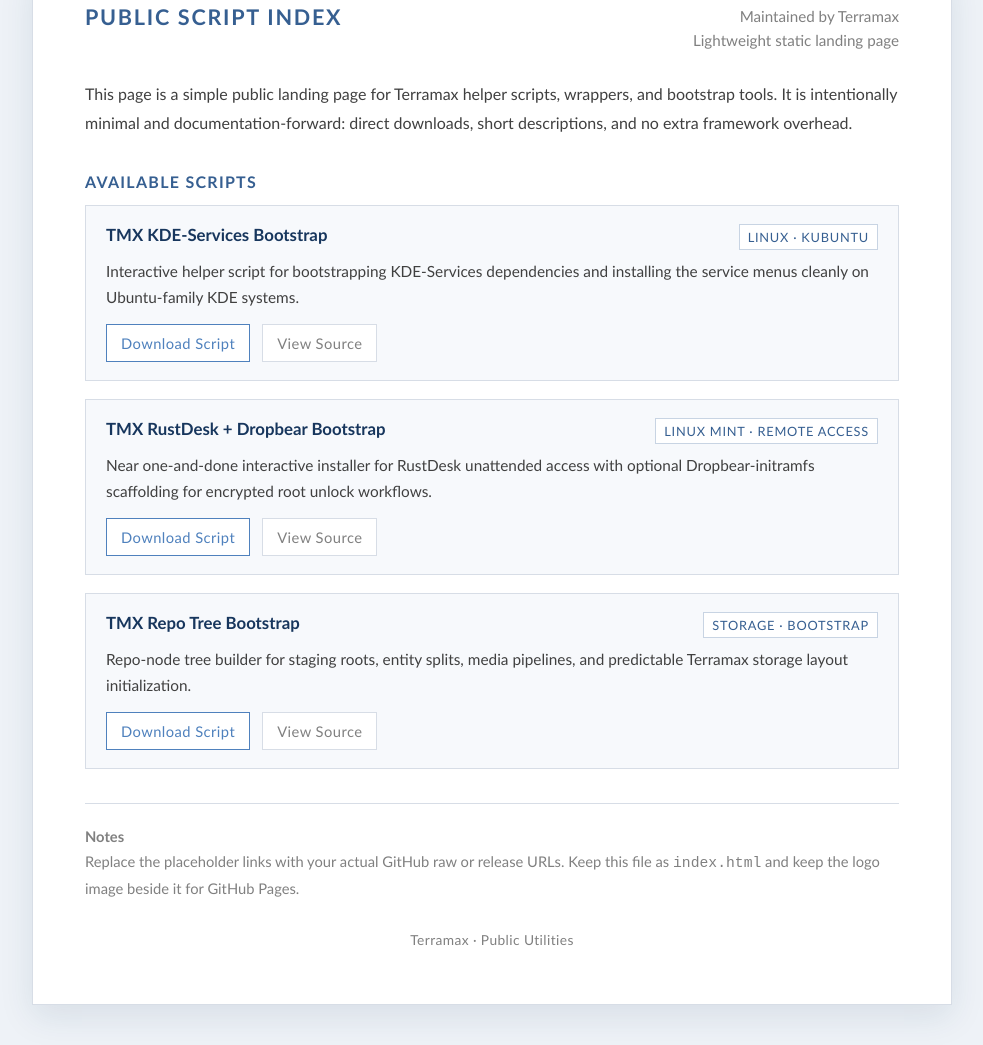
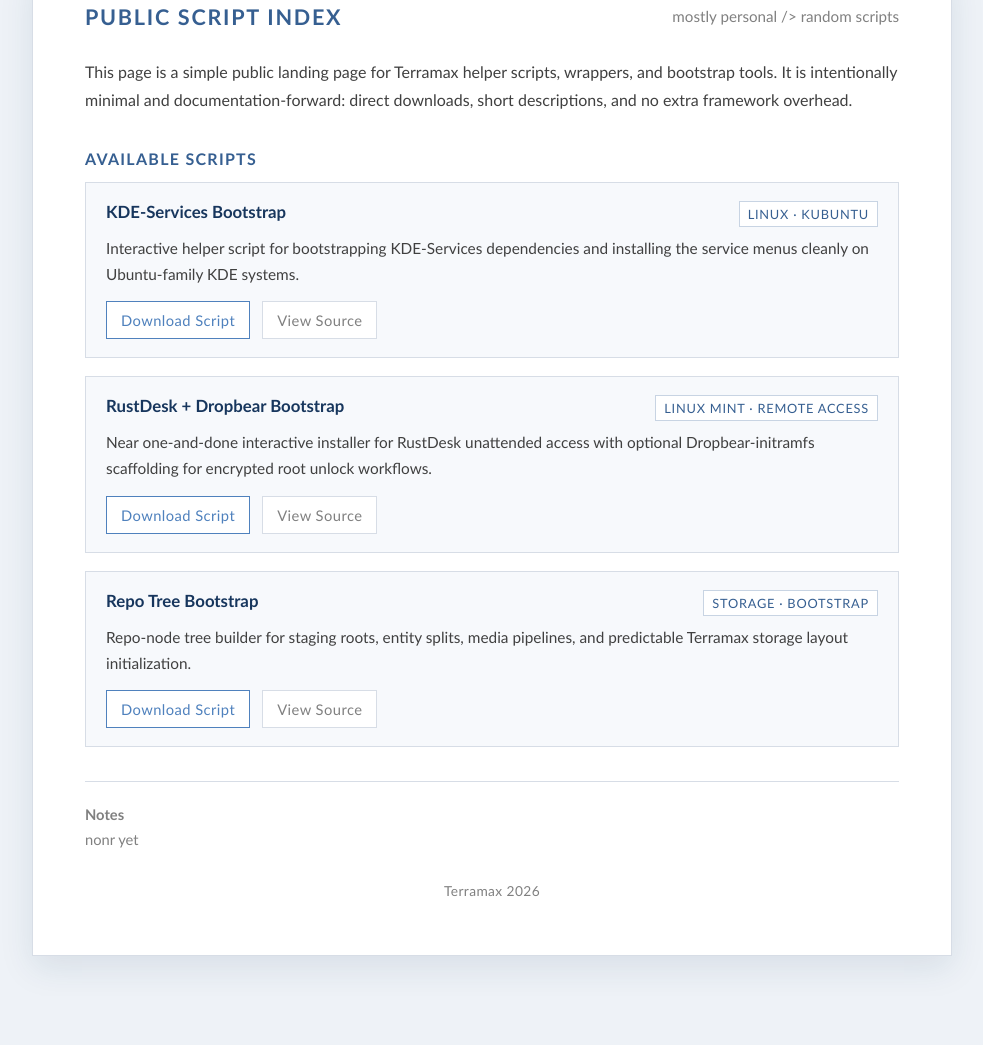
Before and after one commit to terramax-tech/tmx-FreeCandy, a plain HTML site: page index.html in a window 1280 px wide. Shown: the part 232-1277 px from the top of the page, without its empty margins (148-1131 px from the left). After the commit the page ends 1228 px from the top, so only its background shows below. Drawn offline with Linux system fonts and the light colour scheme.

Commit message:
Revise script names and footer details
Updated script names and footer information in index.html.

```diff
--- a/index.html
+++ b/index.html
@@ -221,8 +221,8 @@
         <h2 class="doc-title">Public Script Index</h2>
       </div>
       <p class="doc-meta">
-        Maintained by Terramax<br />
-        Lightweight static landing page
+        mostly personal />
+        random scripts
       </p>
     </section>
 
@@ -236,7 +236,7 @@
     <ul class="script-list">
       <li class="script-card">
         <div class="script-top">
-          <h4 class="script-name">TMX KDE-Services Bootstrap</h4>
+          <h4 class="script-name">KDE-Services Bootstrap</h4>
           <span class="tag">Linux · Kubuntu</span>
         </div>
         <p class="script-desc">
@@ -250,7 +250,7 @@
 
       <li class="script-card">
         <div class="script-top">
-          <h4 class="script-name">TMX RustDesk + Dropbear Bootstrap</h4>
+          <h4 class="script-name">RustDesk + Dropbear Bootstrap</h4>
           <span class="tag">Linux Mint · Remote Access</span>
         </div>
         <p class="script-desc">
@@ -264,7 +264,7 @@
 
       <li class="script-card">
         <div class="script-top">
-          <h4 class="script-name">TMX Repo Tree Bootstrap</h4>
+          <h4 class="script-name">Repo Tree Bootstrap</h4>
           <span class="tag">Storage · Bootstrap</span>
         </div>
         <p class="script-desc">
@@ -279,11 +279,11 @@
 
     <section class="notes">
       <strong>Notes</strong><br />
-      Replace the placeholder links with your actual GitHub raw or release URLs. Keep this file as <code>index.html</code> and keep the logo image beside it for GitHub Pages.
+       nonr yet
     </section>
 
     <footer class="footer">
-      Terramax · Public Utilities
+      Terramax 2026
     </footer>
   </main>
 </body>
```
